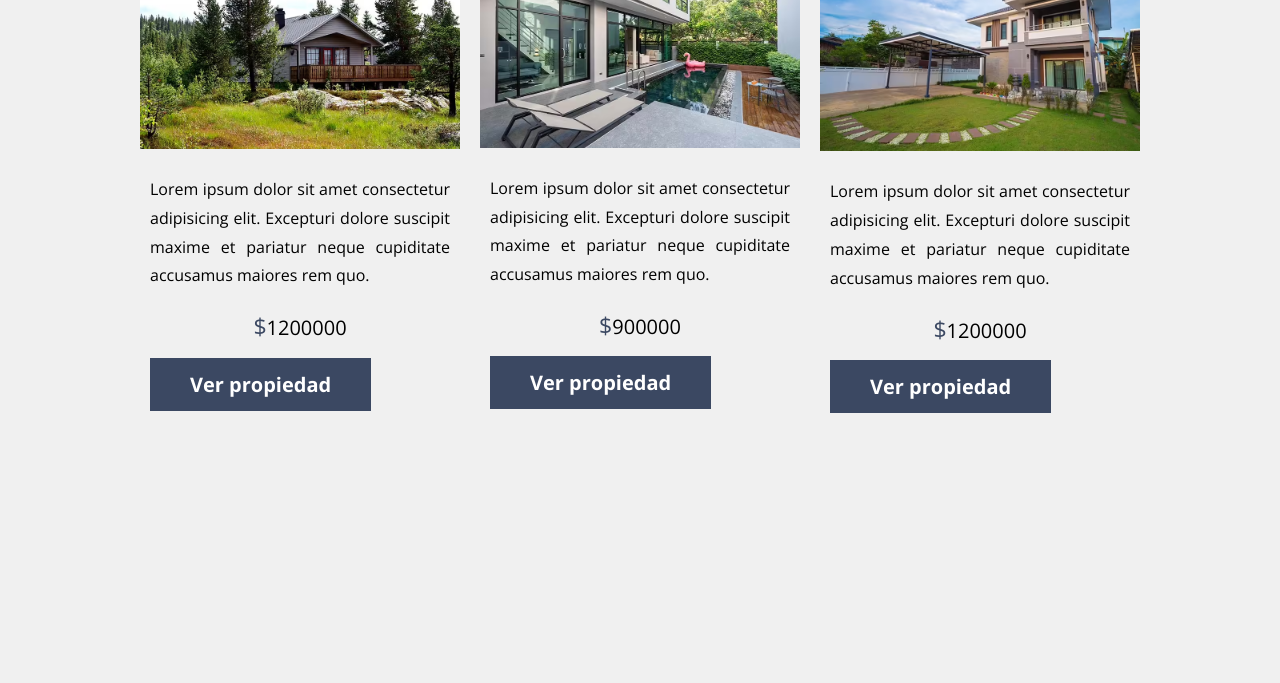
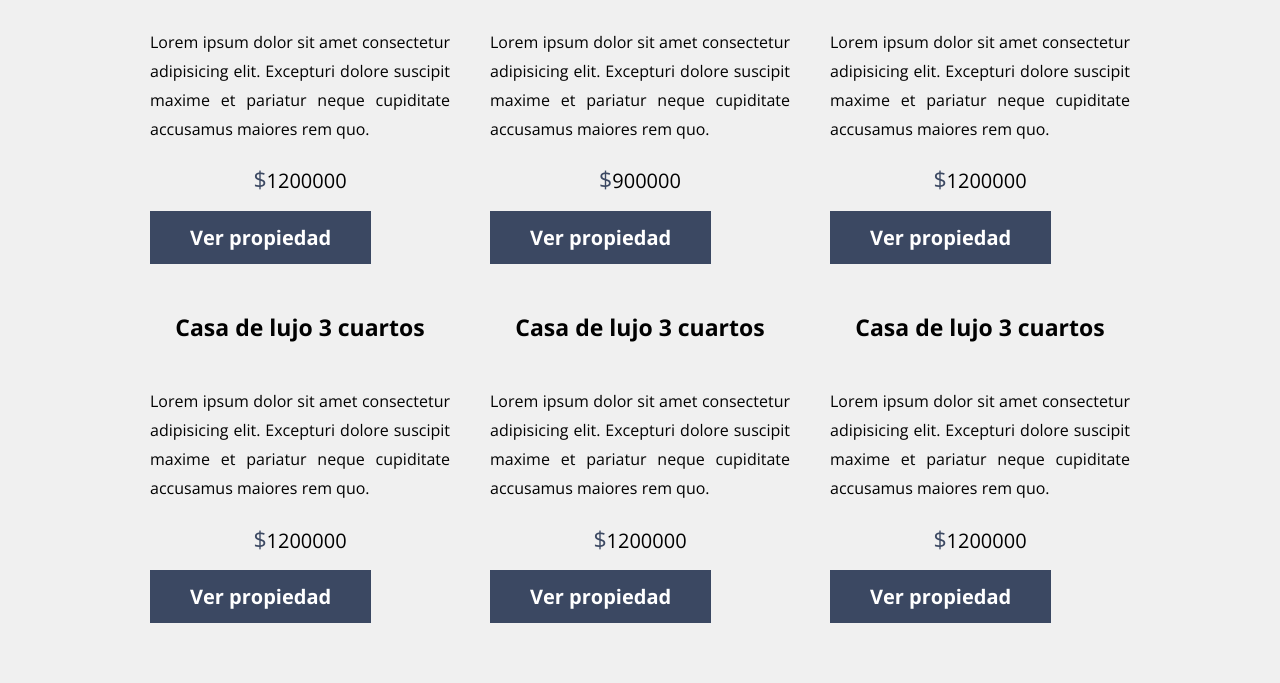
Before and after one commit to LuisVilla12/PR-RealStyle, a website: page index.html in a window 1280 px wide. Shown: the part 628-1311 px from the top of the page. Before the commit the page ends 1101 px from the top, so only its background shows below. Drawn offline with nearby package versions, Linux system fonts and the light colour scheme.

Commit message:
v02 Propiedades CSS

```diff
--- a/index.html
+++ b/index.html
@@ -51,11 +51,7 @@
             <div class="propiedades__grid">
                 <div class="propiedad">
                     <div class="propiedad__imagen">
-                        <picture>
-                            <source srcset="build/img/propiedad_1.avif" type="image/avif">
-                            <source srcset="build/img/propiedad_1.webp" type="image/webp">
-                            <img loading="lazy" src="build/img/propiedad_1.png" alt="propiedad__img">
-                        </picture>
+                        <h3 class="propiedad__nombre">Casa de lujo 3 cuartos</h3>
                     </div>
                     <div class="propiedad__contenido">
                         <p class="propiedad__descripcion">Lorem ipsum dolor sit amet consectetur adipisicing elit. Excepturi dolore suscipit maxime et pariatur neque cupiditate accusamus maiores rem quo.</p>
@@ -65,11 +61,7 @@
                 </div>
                 <div class="propiedad">
                     <div class="propiedad__imagen">
-                        <picture>
-                            <source srcset="build/img/propiedad_2.avif" type="image/avif">
-                            <source srcset="build/img/propiedad_2.webp" type="image/webp">
-                            <img loading="lazy" src="build/img/propiedad_2.png" alt="propiedad__img">
-                        </picture>
+                        <h3 class="propiedad__nombre">Casa de lujo 3 cuartos</h3>
                     </div>
                     <div class="propiedad__contenido">
                         <p class="propiedad__descripcion">Lorem ipsum dolor sit amet consectetur adipisicing elit. Excepturi dolore suscipit maxime et pariatur neque cupiditate accusamus maiores rem quo.</p>
@@ -79,11 +71,37 @@
                 </div>
                 <div class="propiedad">
                     <div class="propiedad__imagen">
-                        <picture>
-                            <source srcset="build/img/propiedad_3.avif" type="image/avif">
-                            <source srcset="build/img/propiedad_3.webp" type="image/webp">
-                            <img loading="lazy" src="build/img/propiedad_3.png" alt="propiedad__img">
-                        </picture>
+                        <h3 class="propiedad__nombre">Casa de lujo 3 cuartos</h3>
+                    </div>
+                    <div class="propiedad__contenido">
+                        <p class="propiedad__descripcion">Lorem ipsum dolor sit amet consectetur adipisicing elit. Excepturi dolore suscipit maxime et pariatur neque cupiditate accusamus maiores rem quo.</p>
+                        <p class="propiedad__precio">$<span>1200000</span> </p>
+                        <a href="#" class="propiedad__boton">Ver propiedad</a>
+                    </div>
+                </div>
+                <div class="propiedad">
+                    <div class="propiedad__imagen">
+                        <h3 class="propiedad__nombre">Casa de lujo 3 cuartos</h3>
+                    </div>
+                    <div class="propiedad__contenido">
+                        <p class="propiedad__descripcion">Lorem ipsum dolor sit amet consectetur adipisicing elit. Excepturi dolore suscipit maxime et pariatur neque cupiditate accusamus maiores rem quo.</p>
+                        <p class="propiedad__precio">$<span>1200000</span> </p>
+                        <a href="#" class="propiedad__boton">Ver propiedad</a>
+                    </div>
+                </div>
+                <div class="propiedad">
+                    <div class="propiedad__imagen">
+                        <h3 class="propiedad__nombre">Casa de lujo 3 cuartos</h3>
+                    </div>
+                    <div class="propiedad__contenido">
+                        <p class="propiedad__descripcion">Lorem ipsum dolor sit amet consectetur adipisicing elit. Excepturi dolore suscipit maxime et pariatur neque cupiditate accusamus maiores rem quo.</p>
+                        <p class="propiedad__precio">$<span>1200000</span> </p>
+                        <a href="#" class="propiedad__boton">Ver propiedad</a>
+                    </div>
+                </div>
+                <div class="propiedad">
+                    <div class="propiedad__imagen">
+                        <h3 class="propiedad__nombre">Casa de lujo 3 cuartos</h3>
                     </div>
                     <div class="propiedad__contenido">
                         <p class="propiedad__descripcion">Lorem ipsum dolor sit amet consectetur adipisicing elit. Excepturi dolore suscipit maxime et pariatur neque cupiditate accusamus maiores rem quo.</p>
--- a/src/scss/iu/_propiedad.scss
+++ b/src/scss/iu/_propiedad.scss
@@ -4,21 +4,41 @@
     padding: 5rem 0;
     &__heading {
         font-weight: 400;
+        text-align: center;
+        margin: 2rem 0;
         span {
             font-weight: bold
         }
+        @include m.tablet {
+            text-align: left;
+        }
     }
     &__grid {
+        padding: 3rem;
+        display: grid;
+        grid-template-columns: repeat(6, 30rem);
+        column-gap: 3rem;
+        overflow-y: hidden;
+        overflow-x: scroll;
+        scroll-snap-type: x mandatory;
         @include m.telefono {
             @include m.grid(2, 2rem);
+            overflow-x: hidden;
         }
         @include m.tablet {
             @include m.grid(3, 2rem);
+            padding: 0;
         }
     }
 }
 
 .propiedad {
+    scroll-snap-align: center;
+    &__nombre {
+        text-align: center;
+        font-size: 2.3rem;
+        margin: 2rem 0;
+    }
     &__contenido {
         padding: 1rem;
     }
@@ -37,9 +57,6 @@
     }
     &__boton {
         @include m.boton(v.$primario, v.$blanco);
-        margin: 0 .notavif.notwebp . {}
-        .webp . {}
-        .avif . {}
-        ;
+        margin: 0 auto;
     }
 }
```
Also changed, not shown: build/css/app.css, 1 other file.
